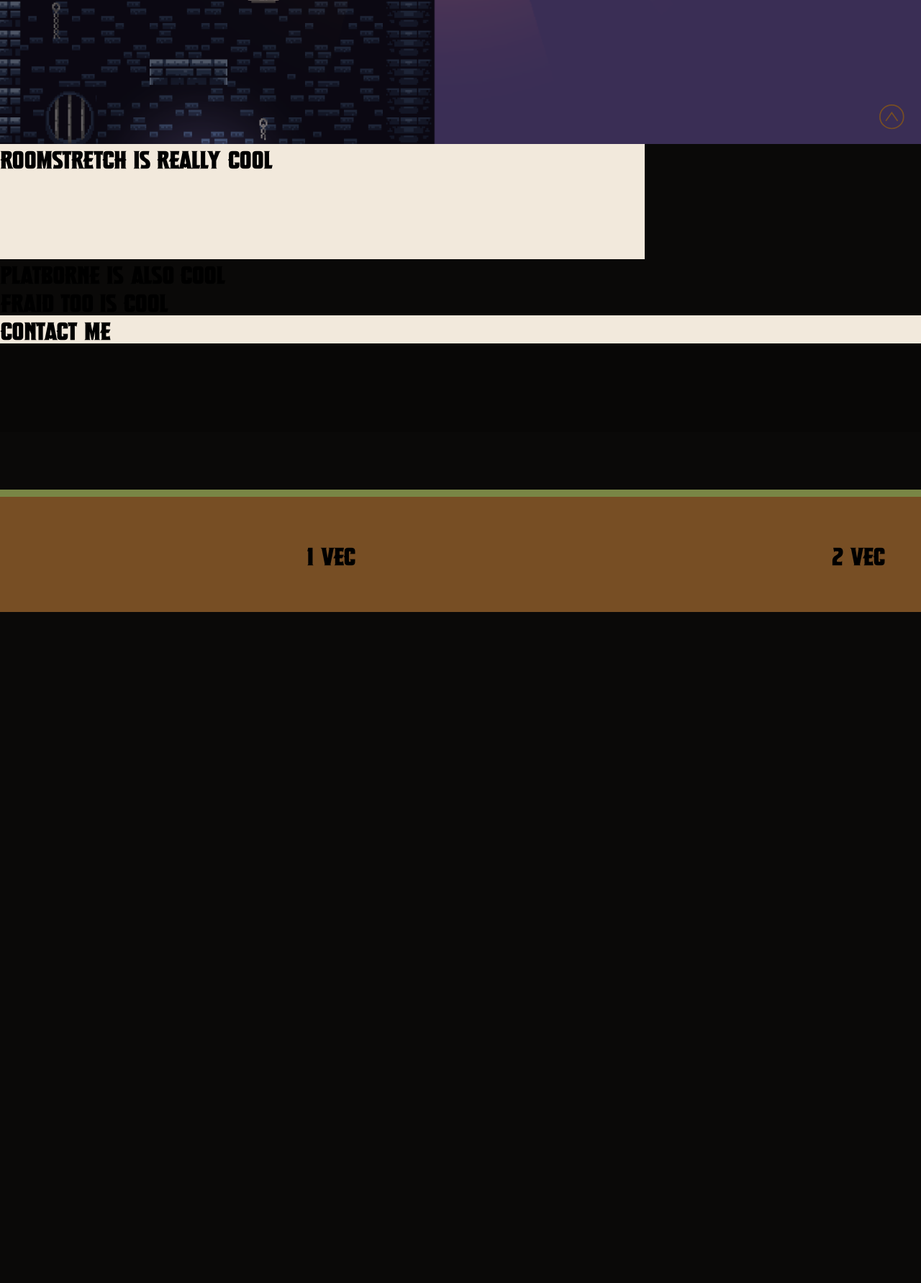
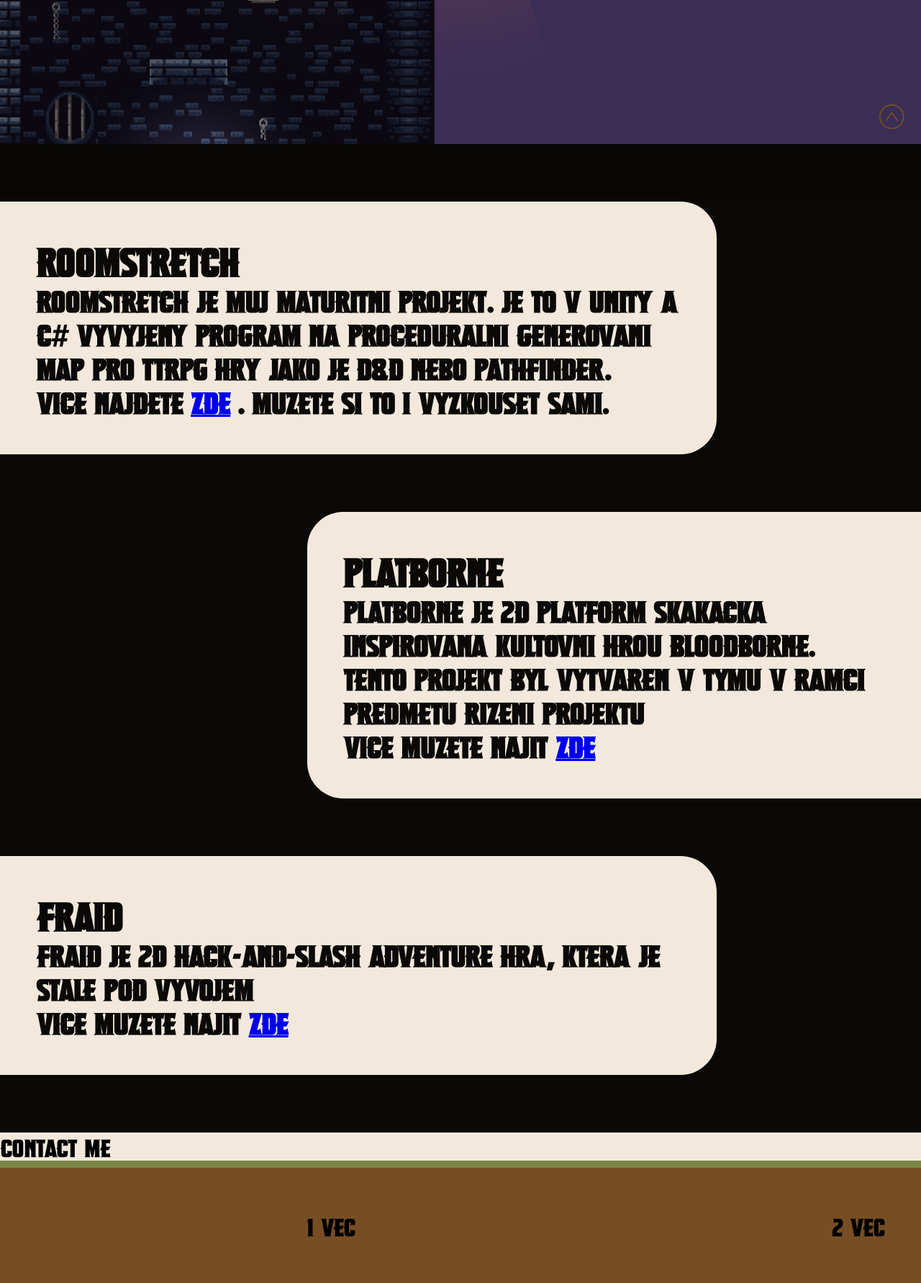
Before and after one commit to EwDosbox/EwDosbox.github.io, a PHP site: page / in a window 1280 px wide. Shown: the part 600-2382 px from the top of the page at 72% size. Before the commit the page ends 1450 px from the top, so only its background shows below. Run offline with PHP 8.4, Linux system fonts and the light colour scheme.

Commit message:
Pridal Sekci Projektu a jejich popis

```diff
--- a/index.html
+++ b/index.html
@@ -36,21 +36,44 @@
                         </h1>
                         <h3>
                             Programmer, Game Developer, Designer
-
                         </h3>
                     </div>
                 </div>
             </div>
         </div>
         <div class="projects">
-            <div class="project-roomstretch">
-                RoomStretch is really cool
+            <div class="project-roomstretch project">
+                <h2>
+                    RoomStretch
+                </h2>
+                <h3>
+                    RoomStretch je muj Maturitni projekt. Je to v Unity a C# vyvyjeny program na proceduralni generovani map pro TTRPG hry jako je D&D nebo Pathfinder.
+                </h3>
+                <h3>
+                    Vice najdete
+                    <a href="./RoomStretch/">zde</a>
+                    . Muzete si to i vyzkouset sami.
+                </h3>
             </div>
-            <div class="project-platborne">
-                Platborne is also cool
+            <div class="project-platborne project">
+                <h2>PlatBorne</h2>
+                <h3>
+                    Platborne je 2D platform skakacka inspirovana kultovni hrou Bloodborne. Tento projekt byl vytvaren v tymu v ramci predmetu Rizeni Projektu
+                </h3>
+                <h3>
+                    Vice muzete najit
+                    <a href="./RoomStretch/">zde</a>
+                </h3>
             </div>
-            <div class="project-fraid">
-                Fraid too is cool
+            <div class="project-fraid project">
+                <h2>Fraid</h2>
+                <h3>
+                    Fraid je 2D hack-and-slash adventure hra, ktera je stale pod vyvojem
+                </h3>
+                <h3>
+                    Vice muzete najit
+                    <a href="./RoomStretch/">zde</a>
+                </h3>
             </div>
         </div>
         <div class="contact">
--- a/styles/styles.css
+++ b/styles/styles.css
@@ -125,25 +125,13 @@ h4 {
     height: calc(30vh - var(--navbar-height));
 }
 
-.hero-text {
-    font-family: 'Dragon Slayer';
-    font-size: 8vh;
-    color: var(--secondary);
-    opacity: 1;
-}
-
-.hero-text-sub {
-    font-family: 'Dragon Slayer';
-    font-size: 4vh;
-    color: var(--secondary);
-}
-
 .hero-container {
     background-image: url("./../images/PlatBorne3.png");
     background-size: 100vw 100vh;
     height: calc(100vh - var(--navbar-height));
 }
-.hero-black-overlay{
+
+.hero-black-overlay {
     background-color: rgba(0, 0, 0, 0.25);
 
     height: 100%;
@@ -151,14 +139,40 @@ h4 {
     padding-bottom: 25vh;
 }
 
-.projects{
+.projects {
     background-color: #0A0908;
 }
 
-.project-roomstretch{
+.project {
     background-color: #F2E9DC;
-    height: 20vh;
+    min-height: 20vh;
     width: 70vw;
+
+    padding: 50px;
+
+    margin-top: 10vh;
+    margin-bottom: 10vh;
+
+}
+
+.project-roomstretch {
+    margin-right: 33.33vw;
+    border-top-right-radius: 50px;
+    border-bottom-right-radius: 50px;
+}
+
+.project-platborne {
+    width: auto;
+
+    margin-left: 33.33vw;
+    border-top-left-radius: 50px;
+    border-bottom-left-radius: 50px;
+}
+
+.project-fraid {
+    margin-right: 33.33vw;
+    border-top-right-radius: 50px;
+    border-bottom-right-radius: 50px;
 }
 
 .contact {
```
